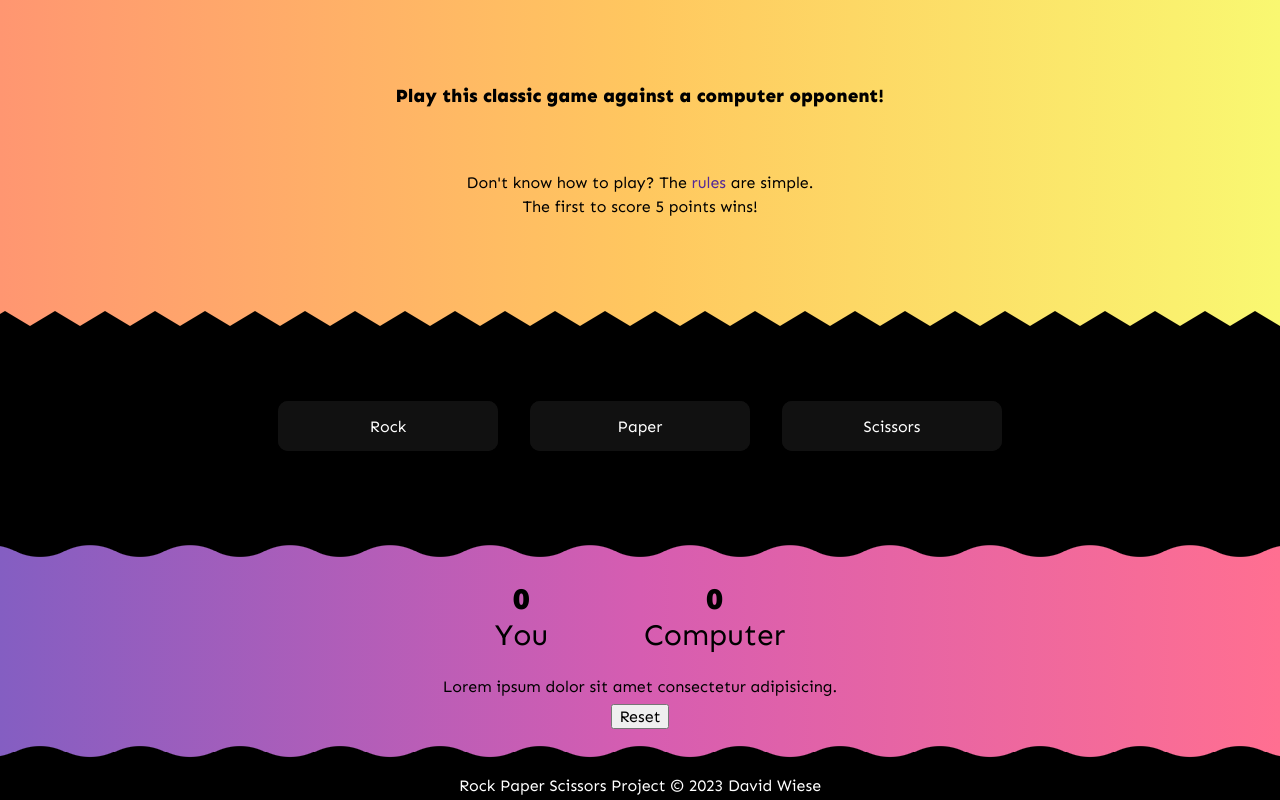
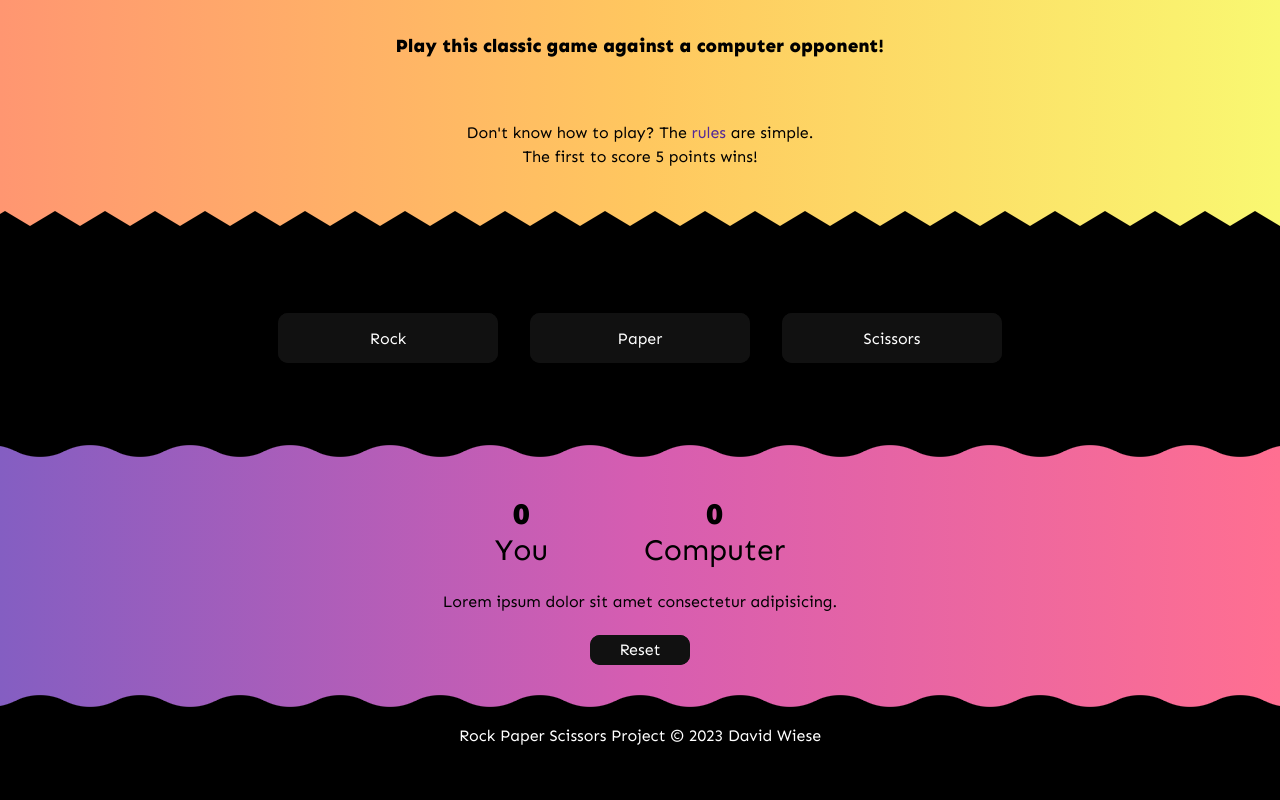
Before and after one commit to jtblanche/odin-rps, a plain HTML site: page index.html in a window 1280 px wide. Shown: the part 462-1262 px from the top of the page. After the commit the page ends 1212 px from the top, so only its background shows below. Drawn offline with Linux system fonts and the light colour scheme.

Commit message:
Finish first pass of styling

```diff
--- a/index.html
+++ b/index.html
@@ -51,7 +51,9 @@
             </p>
           </div>
           <div class="refresh">
-            <button class="reset-button" type="button" id="reset">Reset</button>
+            <button class="reset-button button" type="button" id="reset">
+              Reset
+            </button>
           </div>
         </section>
       </div>
--- a/style.css
+++ b/style.css
@@ -111,7 +111,7 @@ h1 {
   display: flex;
   justify-content: center;
   align-items: center;
-  min-height: 350px;
+  min-height: 250px;
   background-image: linear-gradient(90deg, #ff9671, #ffc75f, #f9f871);
 }
 
@@ -173,6 +173,7 @@ a:hover {
 }
 
 .buttons {
+  margin-top: 1.5rem;
   display: flex;
   gap: 2rem;
 }
@@ -274,7 +275,7 @@ a:hover {
   flex-direction: column;
   justify-content: center;
   align-items: center;
-  min-height: 250px;
+  min-height: 300px;
   /* Mask created with https://css-generators.com/wavy-shapes/ */
   --mask: radial-gradient(55.9px at 50% 75px, #000 99%, #0000 101%)
       calc(50% - 50px) 0/100px 51% repeat-x,
@@ -307,7 +308,20 @@ a:hover {
 }
 
 .results {
-  margin-bottom: 0.5rem;
+  margin-bottom: 1.5rem;
+}
+
+.reset-button {
+  width: 100px;
+  height: 30px;
+  border: none;
+  outline: none;
+  color: #fff;
+  background: #111;
+  cursor: pointer;
+  position: relative;
+  z-index: 0;
+  border-radius: 10px;
 }
 
 .footer-container {
```
Also changed, not shown: 1 other file.
